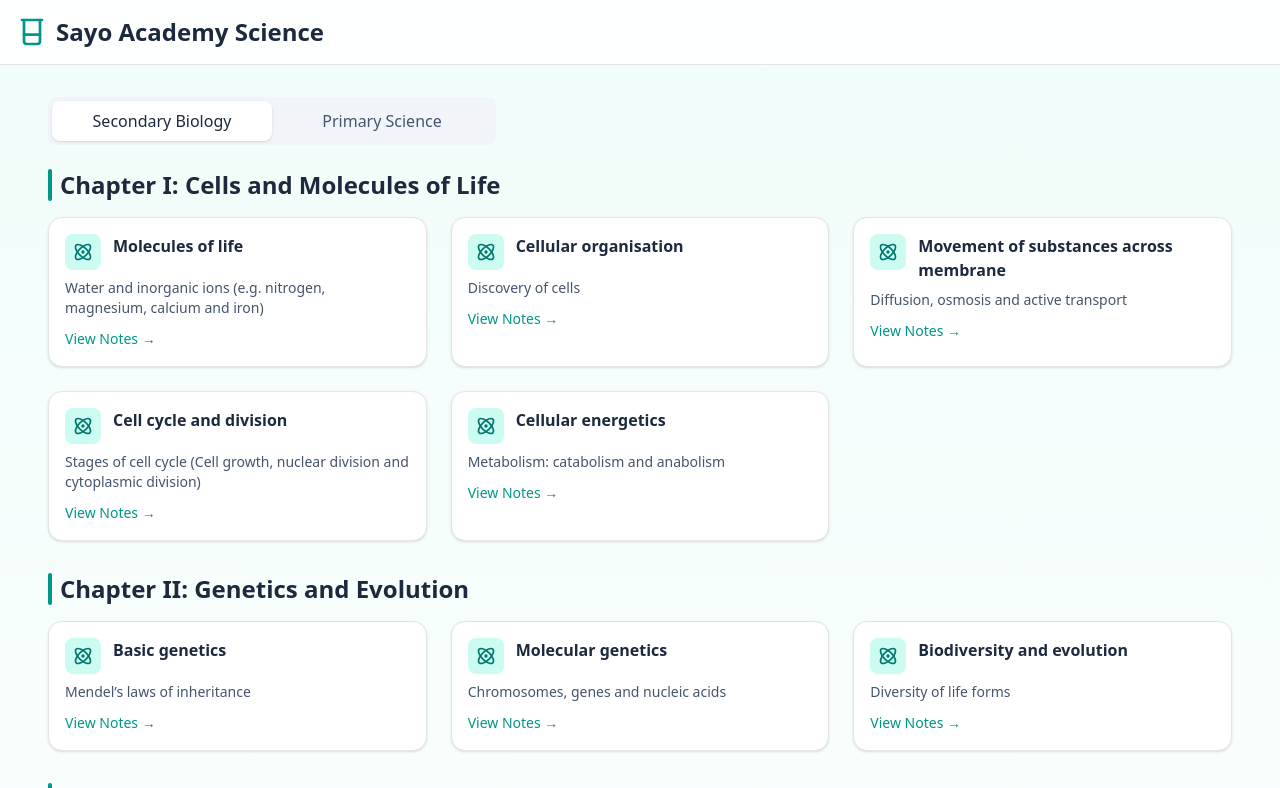
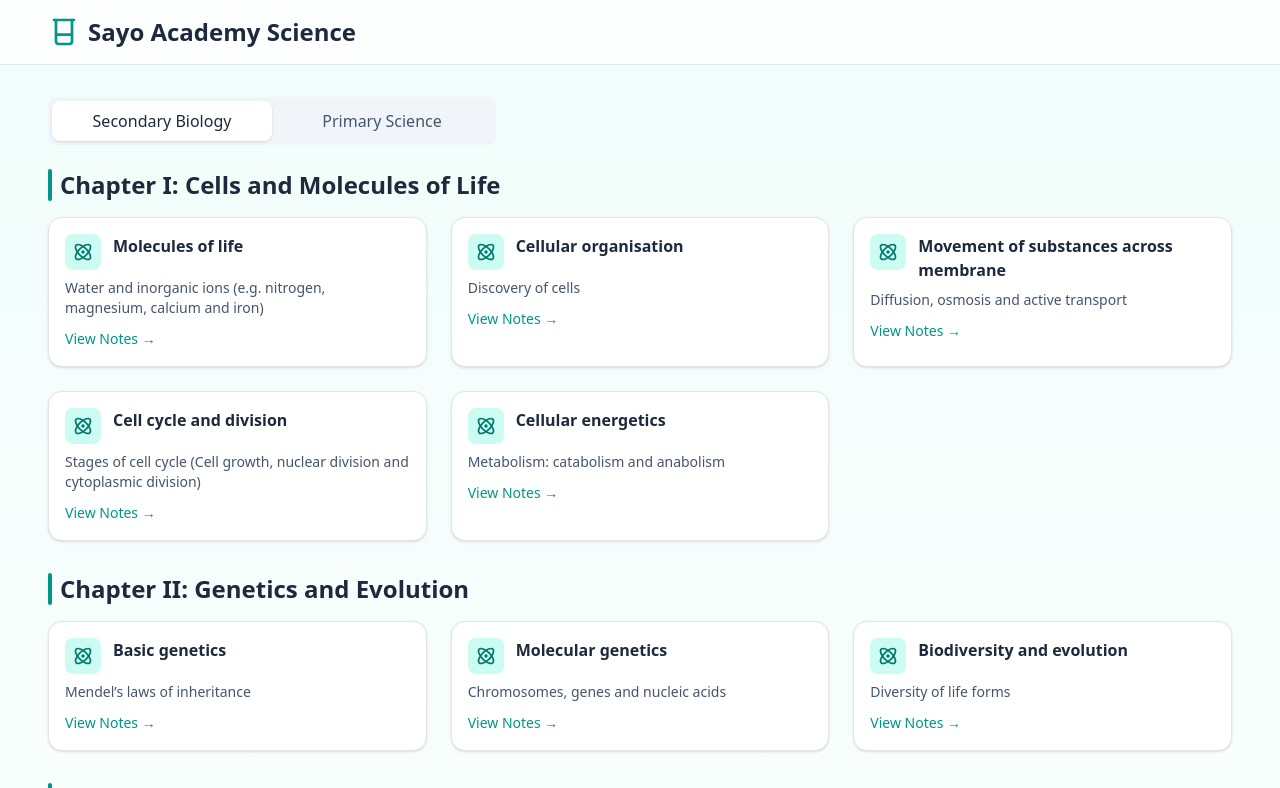
Before and after one commit to bryannjonathan/sayo_science_proto, a Next.js app: page / in a window 1280 px wide. Shown: the top 788 px of the page. Built offline with nearby package versions, Linux system fonts and the light colour scheme.

Commit message:
modified main page

```diff
--- a/src/app/page.tsx
+++ b/src/app/page.tsx
@@ -7,7 +7,7 @@
       {/* Header matches V0 style */}
       <header className="sticky top-0 z-10 border-b bg-white/80 backdrop-blur-sm">
         <div className="container mx-auto px-4 py-4 flex items-center">
-          <div className="flex items-center gap-2">
+          <div className="flex items-center gap-2 px-4 sm:px-6 lg:px-8">
             <Beaker className="h-8 w-8 text-teal-600" />
             <h1 className="text-2xl font-bold text-slate-800">Sayo Academy Science</h1>
           </div>
```
